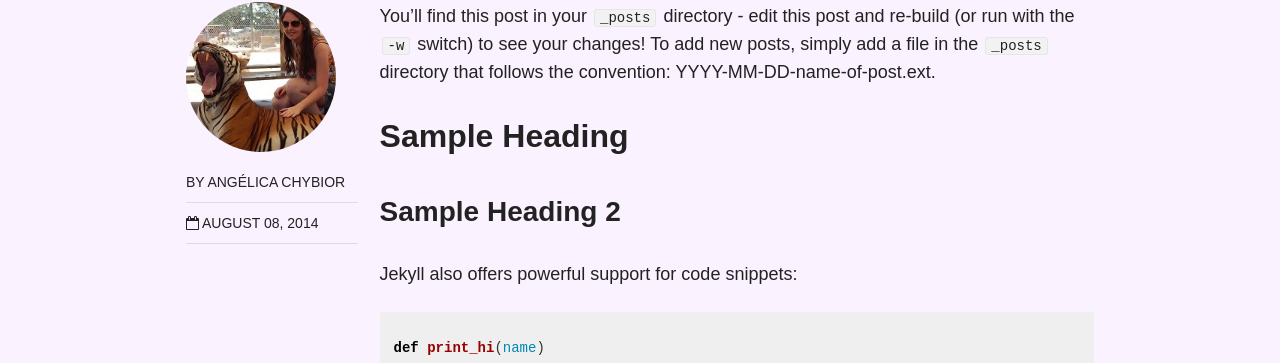
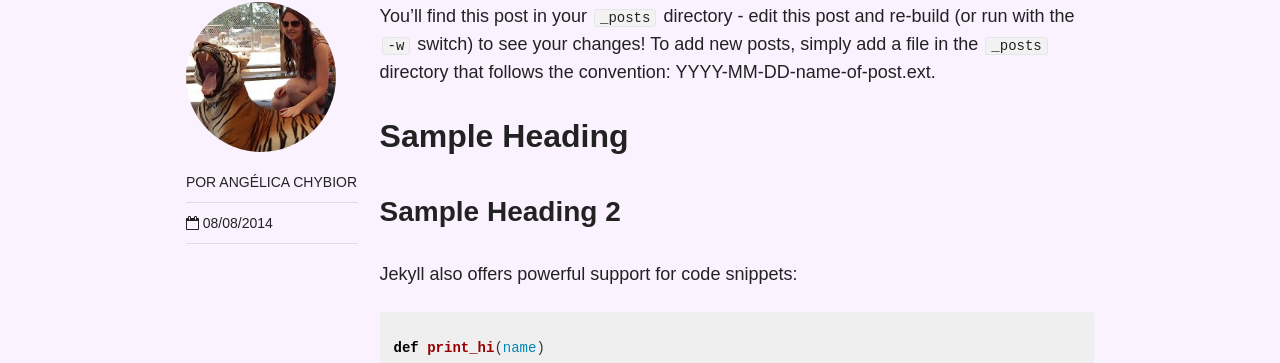
Before and after one commit to thiagorthomaz/angelicachybior.github.io, a Jekyll site: the page built from _posts/blog/2014-08-08-hello-world.md, in a window 1280 px wide. Shown: the part 546-909 px from the top of the page. Built offline with Jekyll 4.4.1, drawn with Linux system fonts in a browser that asks for light colours; nearby versions of some CDN libraries.

Commit message:
Update post.html

```diff
--- a/_layouts/post.html
+++ b/_layouts/post.html
@@ -34,8 +34,8 @@
         {% elsif author.avatar %}
           <img src="{{ site.url }}/images/{{ author.avatar }}" class="bio-photo" alt="{{ author.name }} bio photo"></a>
         {% endif %}
-        <span class="author vcard">By <span class="fn">{{ author.name }}</span></span>
-        <span class="entry-date date published"><time datetime="{{ page.date | date_to_xmlschema }}"><i class="fa fa-calendar-o"></i> {{ page.date | date: "%B %d, %Y" }}</time></span>
+        <span class="author vcard">Por <span class="fn">{{ author.name }}</span></span>
+        <span class="entry-date date published"><time datetime="{{ page.date | date_to_xmlschema }}"><i class="fa fa-calendar-o"></i> {{ page.date | date: "%m/%d/%Y" }}</time></span>
         {% if page.modified %}<span class="entry-date date modified"><time datetime="{{ page.modified }}"><i class="fa fa-pencil"></i> {{ page.modified | date: "%m/%d/%Y" }}</time></span>{% endif %}
         {% if (site.owner.disqus-shortname and page.comments) or site.comments %}<span class="entry-comments"><i class="fa fa-comment-o"></i> <a href="#disqus_thread">Comment</a></span>{% endif %}
         {% if page.share %}{% include social-share.html %}{% endif %}
```
